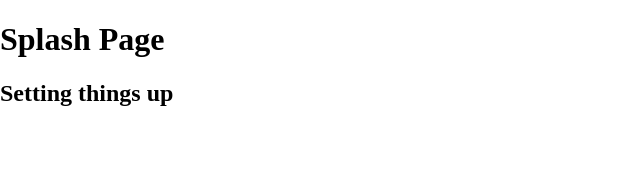
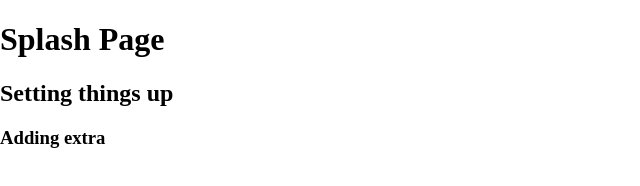
Before and after one commit to meilune/splash-page, a plain HTML site: page index.html in a window 1280 px wide. Shown: the whole page, without its empty margins (0-640 px from the left). Drawn offline with Linux system fonts and the light colour scheme.

Commit message:
Adding changes

```diff
--- a/index.html
+++ b/index.html
@@ -10,6 +10,7 @@
 <body>
     <h1>Splash Page</h1>
     <h2>Setting things up</h2>
+    <h3>Adding extra</h3>
     <!-- Script -->
     <script src="app.js"></script>
 </body>
```
